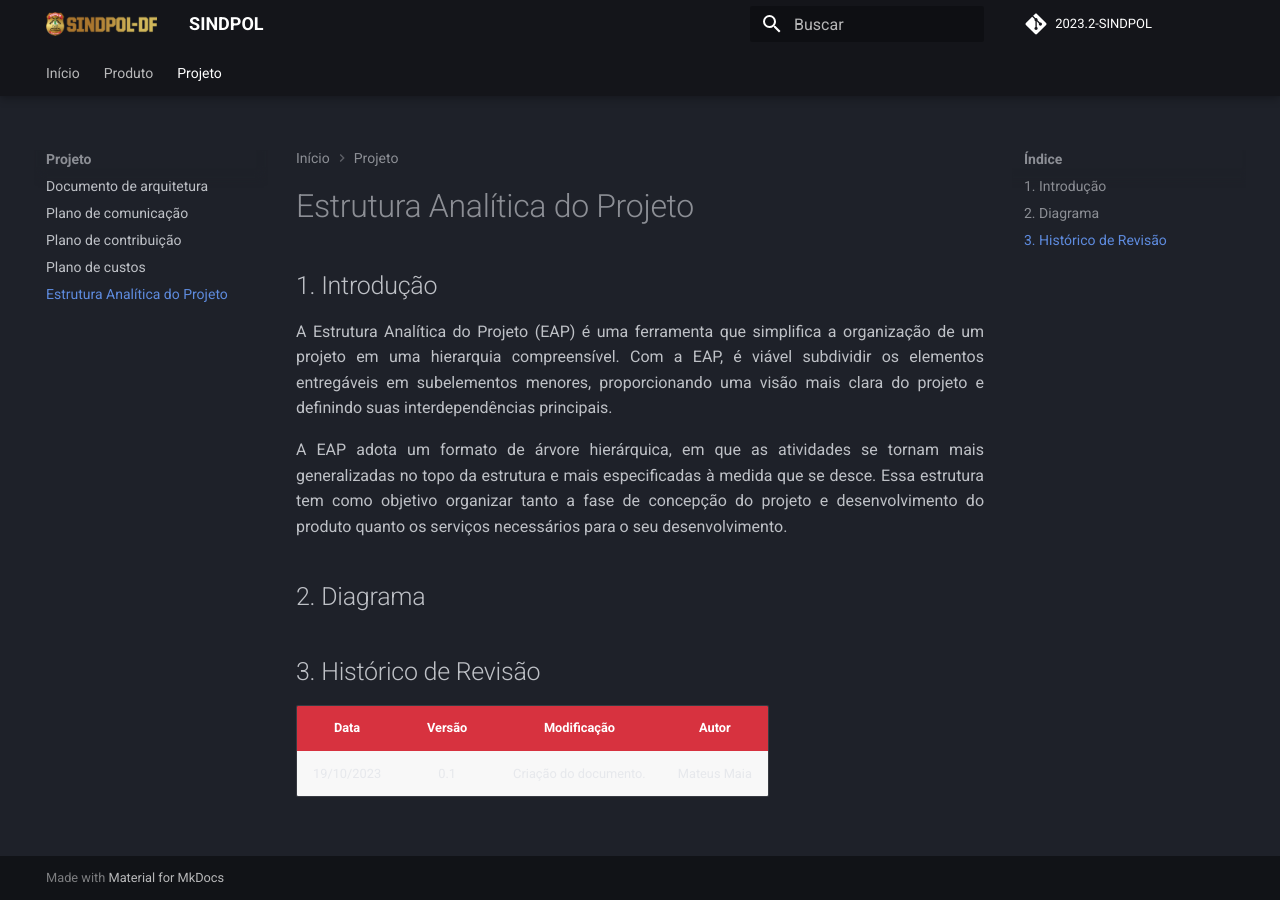
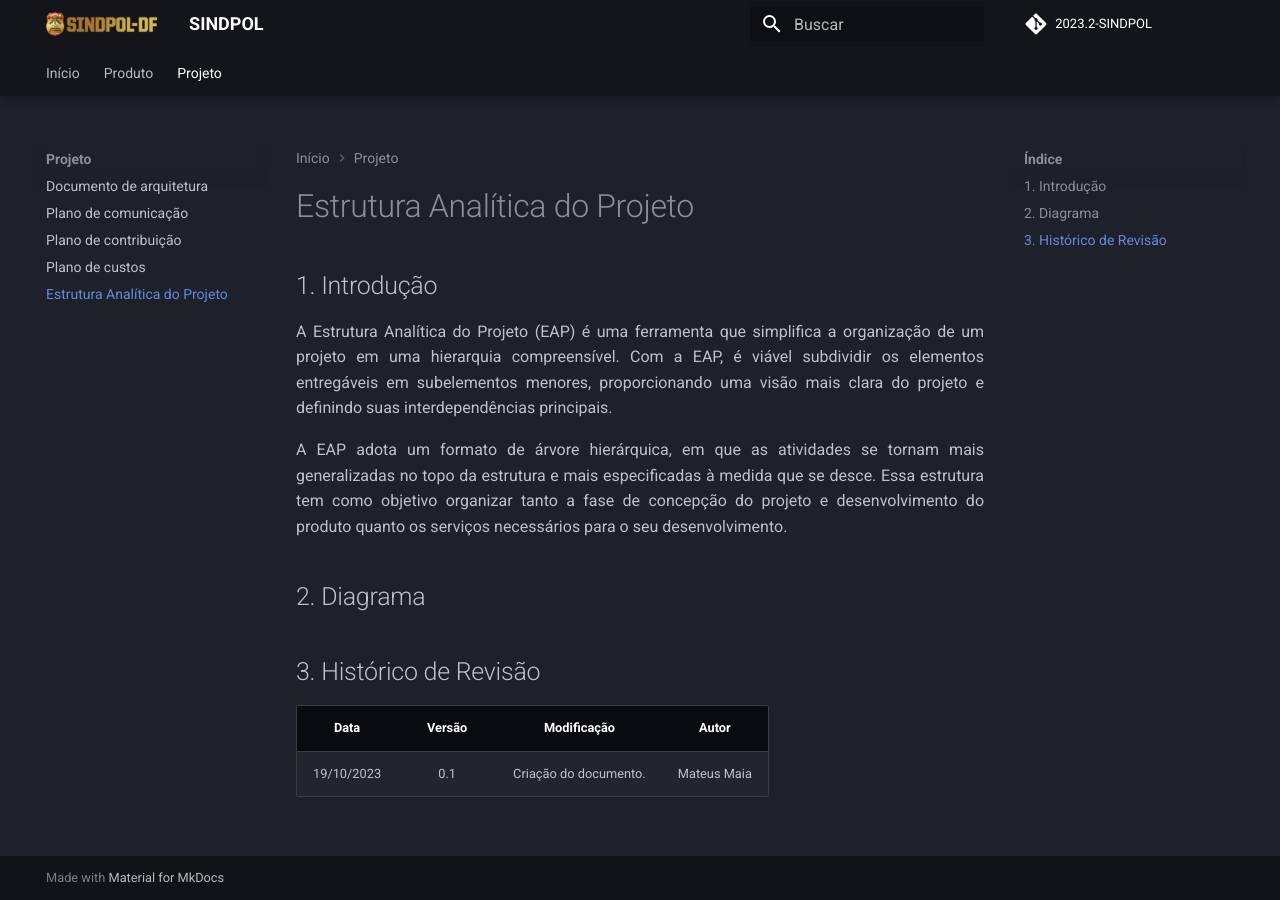
Before and after one commit to fga-eps-mds/2023.2-SINDPOL-DOC, an MkDocs documentation site: the page built from docs/projeto/eap.md, in a window 1280 px wide. Built offline with MkDocs 1.6.1 and Material for MkDocs 9.7.7, drawn with Linux system fonts in a browser that asks for light colours; comment, search, counter and statistics services are not loaded.

Commit message:
Corrigido estilo da página

```diff
--- a/docs/styles/styles.css
+++ b/docs/styles/styles.css
@@ -14,12 +14,12 @@ p {
 }
 
 thead tr {
-    background: #d7323f !important;
-    color: white;
+    background: #000000a7 !important;
+    color: rgb(255, 255, 255);
 }
 
 tr:nth-child(odd) {
-    background: #f8f8f8;
+    background: #22252f;
 }
 
 td,
```
